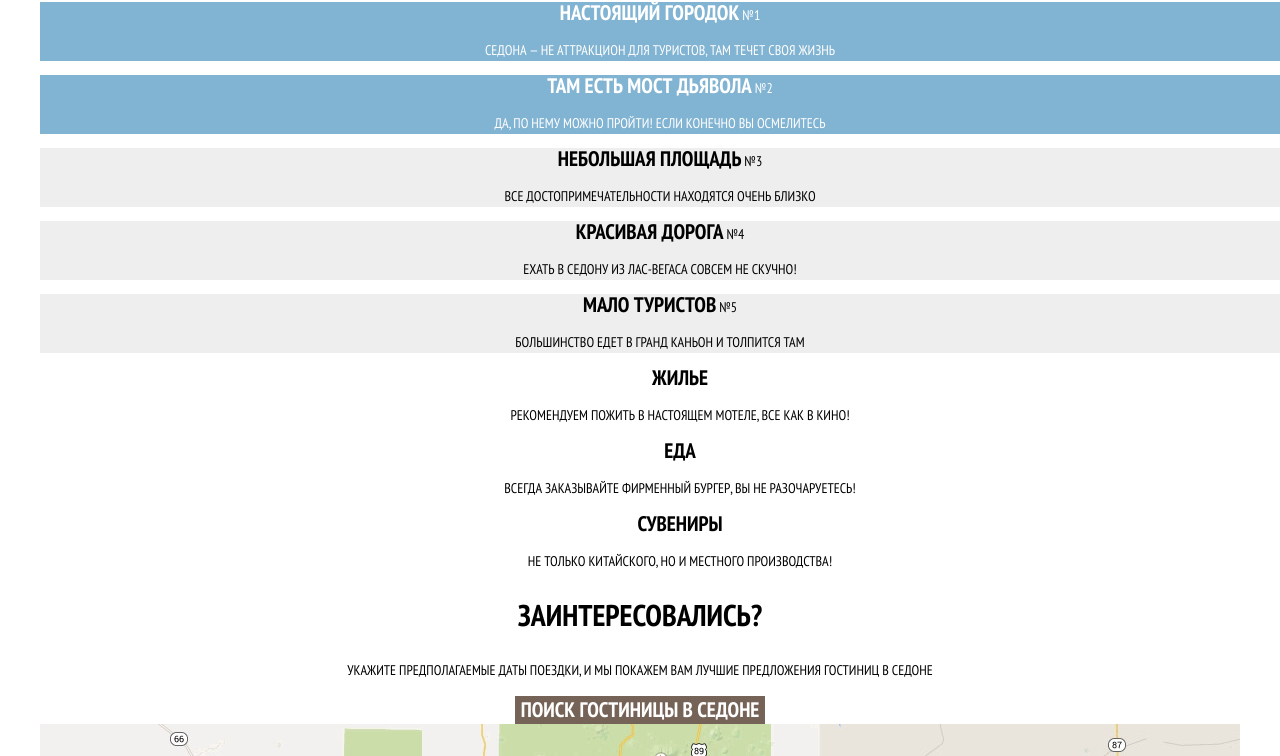
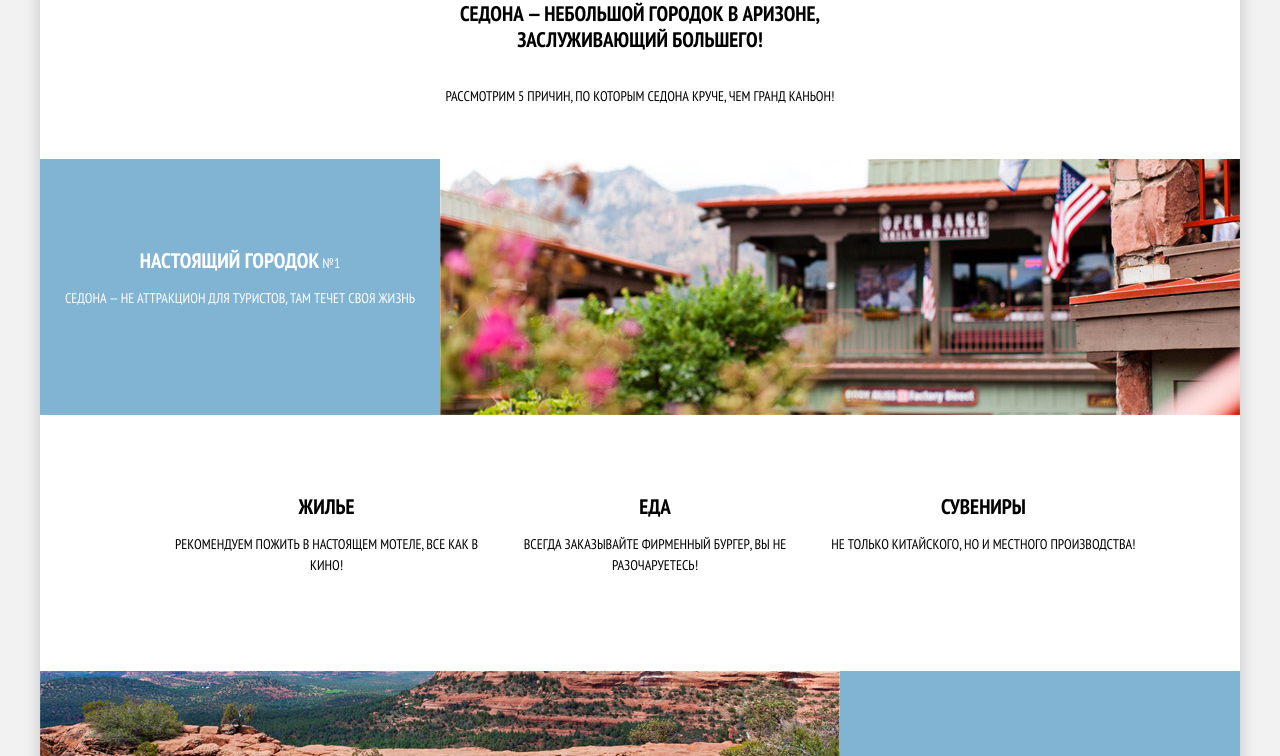
Before and after one commit to Bubun2020/Sedona, a plain HTML site: page index.html in a window 1280 px wide. Shown: the part 706-1462 px from the top of the page. Drawn offline with Linux system fonts and the light colour scheme.

Commit message:
Кое-как закончил основную сетку insex

```diff
--- a/css/style.css
+++ b/css/style.css
@@ -2,14 +2,12 @@
 body {
   margin: 0;
   padding: 0;
-
   font-family: 'PT Sans Narrow', Arial, sans-serif;
   font-size: 14px;
   line-height: 21px;
   font-weight: 400;
   color: #000000;
   text-transform: uppercase;
-
   background-color: #ffffff;
   /* background-image: url("../img/bg.jpg");
   background-position: top center;
@@ -22,19 +20,32 @@ a {
 
 .button {
   font: inherit;
-
   text-align: center;
   color: #ffffff;
   vertical-align: middle;
   text-transform: uppercase;
-
   background-color: #766357;
   border: none;
+}
+
+.wrapper {
+  min-width: 1280px;
+  /* padding: 0 40px; */
+  margin: 0 auto;
+  background-color: #f2f2f2;
+}
+
+.container {
+  max-width: 1200px;
+  margin: 0 auto;
+  background-color: #ffffff;
+  box-shadow: 0px 5px 15px 0px rgba(0, 1, 1, 0.2);
 }
 
 /* --- header --- */
 .header {
   background-color: #f2f2f2;
+  margin-bottom: 55px;
 }
 
 .navigation {
@@ -43,8 +54,17 @@ a {
 }
 
 .header-menu {
+  display: flex;
+  justify-content: space-around;
+  width: 100%;
+  padding: 0;
+  margin: 0;
   text-align: center;
   list-style: none;
+}
+
+.header-menu li {
+  width: 240px;
 }
 
 .header-menu a {
@@ -72,23 +92,118 @@ a {
   color: #766357;
 }
 
+.main__promo {
+  display: flex;
+  justify-content: center;
+  align-items: center;
+  min-height: 510px;
+}
+
+.promo-inner {
+  /* background-color: #ececec; */
+}
+
 /* ----- main-content ----- */
 .sedona-description {
   text-align: center;
 }
 
 .main__content--title {
+  width: 440px;
+  margin: 0 auto;
+  margin-bottom: 30px;
   font-size: 21px;
   line-height: 26px;
 }
 
 .main__content--text {
+  width: 490px;
+  margin: 0 auto;
+  margin-bottom: 50px;
   line-height: 26px;
 }
 
+.main__content {
+  margin-bottom: 50px;
+}
+
+.main-locate__text {
+  width: 435px;
+  margin: 0 auto;
+  margin-bottom: 50px;
+}
+
+.main-locate__search {
+  width: 568px;
+}
+
 .main__features-list {
+  display: flex;
+  flex-wrap: wrap;
+
+  padding: 0;
+  margin: 0;
   text-align: center;
   list-style: none;
+}
+
+.main__features--item {
+  display: flex;
+  justify-content: center;
+  align-items: center;
+  flex-basis: 100%;
+  min-height: 256px;/* временно */
+  order: 6;
+}
+
+.main__features--item:first-child {
+  display: flex;
+}
+
+.item__description {
+  width: 400px;
+}
+
+.item__description-picture {
+  width: 800px;
+  min-height: 256px;
+  background-color: transparent;
+
+  background-position: 0 0;
+  background-repeat: no-repeat;
+  background-size: cover;
+}
+
+.main__features--item:first-child .item__description-picture {
+  background-image: url("../img/description-picture-1.jpg");
+}
+
+.main__features--item:nth-child(2) .item__description-picture {
+  background-image: url("../img/description-picture-2.jpg");
+}
+
+.main__features--item:nth-child(1) {
+  order: 1;
+}
+
+.main__features--item:nth-child(2) {
+  order: 3;
+}
+
+.main__features--item:nth-child(3) {
+  order: 4;
+}
+
+.main__features--item:nth-child(4) {
+  order: 5;
+}
+
+.main__features--item:nth-child(5) {
+  order: 6;
+}
+
+.main__features--item:nth-child(6) {
+  order: 2;
 }
 
 .main__features--item:nth-child(1),
@@ -100,7 +215,17 @@ a {
 .main__features--item:nth-child(3),
 .main__features--item:nth-child(4),
 .main__features--item:nth-child(5) {
+  flex-basis: 400px;
+
   background-color: #eeeeee;
+}
+
+.features-more__list {
+  display: flex;
+}
+
+.features-more__item {
+  width: 33%;
 }
 
 .item__description--title {
@@ -152,7 +277,6 @@ a {
   font: inherit;
   color: #000000;
   text-transform: uppercase;
-
   background-color: #f2f2f2;
   border: none;
 }
@@ -165,7 +289,7 @@ a {
   background-color: #ebebeb;
 }
 
-.search-form input:focus{
+.search-form input:focus {
   background-color: #ffffff;
 }
 
@@ -185,7 +309,6 @@ a {
 /* --- inner-page --- */
 .hotels-filters {
   color: #ffffff;
-
   background-color: #5884ad;
 }
 
@@ -211,7 +334,6 @@ a {
 
 .btn--transparent:hover {
   color: #000000;
-
   background-color: #ffffff;
 }
 
@@ -264,7 +386,6 @@ a {
   font-size: 21px;
   line-height: 26px;
   font-weight: 700;
-
   color: #000000;
 }
 
@@ -283,7 +404,6 @@ a {
 
 .btn--blue {
   color: #ffffff;
-
   background-color: #81b3d2;
 }
 
@@ -294,13 +414,11 @@ a {
 
 .btn--blue:active {
   color: rgba(255, 255, 255, 0.3);
-
   background-color: #5496bd;
 }
 
 .btn--brown {
   color: #ffffff;
-
   background-color: #766357;
 }
 
@@ -311,7 +429,6 @@ a {
 
 .btn--brown:active {
   color: rgba(255, 255, 255, 0.3);
-
   background-color: #503e33;
 }
 
@@ -319,9 +436,14 @@ a {
   color: #666666;
   background-color: #f2f2f2;
 }
+
 /* ----- footer ----- */
 .main-footer {
-background-color: rgba(249, 251, 246, 0.9);
+  display: flex;
+  justify-content: space-around;
+  align-items: center;
+
+  background-color: rgba(249, 251, 246, 0.9);
 }
 
 .footer-tag {
--- a/index.html
+++ b/index.html
@@ -12,9 +12,9 @@
 <body>
   <!-- wrapper   -->
   <div class="wrapper">
+    <div class="container">
       <!-- header -->
       <header class="header">
-      <div class="container">
         <nav class="navigation">
           <div class="header__logo">
             <img src="img/logo.png" width="138" height="70" alt="Логотип Седоны">
@@ -33,7 +33,6 @@
             <img src="img/title-phrase.png" width="458" height="352" alt="Промо Седоны">
           </div>
         </div>
-      </div>
       </header>
 
       <!-- main-content -->
@@ -48,7 +47,6 @@
 
         <!-- main-content-title -->
         <section class="main__content">
-        <div class="container">
           <ul class="main__features-list">
             <!-- 1-й блок -->
             <li class="main__features--item">
@@ -57,16 +55,16 @@
                 <span class="item__description--number">№1</span>
                 <p class="item__description--text">Седона — не аттракцион для туристов, там течет своя жизнь</p>
               </div>
-              <div class="item__image"></div>
+              <div class="item__description-picture"></div>
             </li>
             <!-- 2-й блок -->
             <li class="main__features--item">
+              <div class="item__description-picture"></div>
               <div class="item__description">
                 <b class="item__description--title">Там есть мост дьявола</b>
                 <span class="item__description--number">№2</span>
                 <p class="item__description--text">Да, по нему можно пройти! Если конечно вы осмелитесь</p>
               </div>
-              <div class="item__image"></div>
             </li>
             <!-- 3-й блок -->
             <li class="main__features--item">
@@ -114,17 +112,15 @@
               </ul>
             </li>
           </ul>
-        </div>
         </section>
         <!-- main-locates -->
         <section class="main-locate">
-        <div class="container">
           <h2 class="main-locate__title">Заинтересовались?</h2>
-          <p class="main-locate__text">Укажите предполагаемые даты поездки, и мы покажем вам лучшие предложения гостиниц в седоне</p>
+          <p class="main-locate__text">Укажите предполагаемые даты поездки,
+            <br> и мы покажем вам лучшие предложения гостиниц в седоне</p>
           <button class="button main-locate__search">Поиск гостиницы в Седоне</button>
           <div class="main-locate__map">
             <a href="map.html"><img src="img/map.jpg" alt="Карта Седоны"></a>
-          </div>
           </div>
         </section>
       </main>
@@ -184,6 +180,3 @@
         </div>
       </footer>
     </div>
-</body>
-
-</html>
```
Also changed, not shown: img/description-picture-1.jpg (added), img/description-picture-2.jpg (added). Lines whose indentation alone changed are shown as unchanged.
